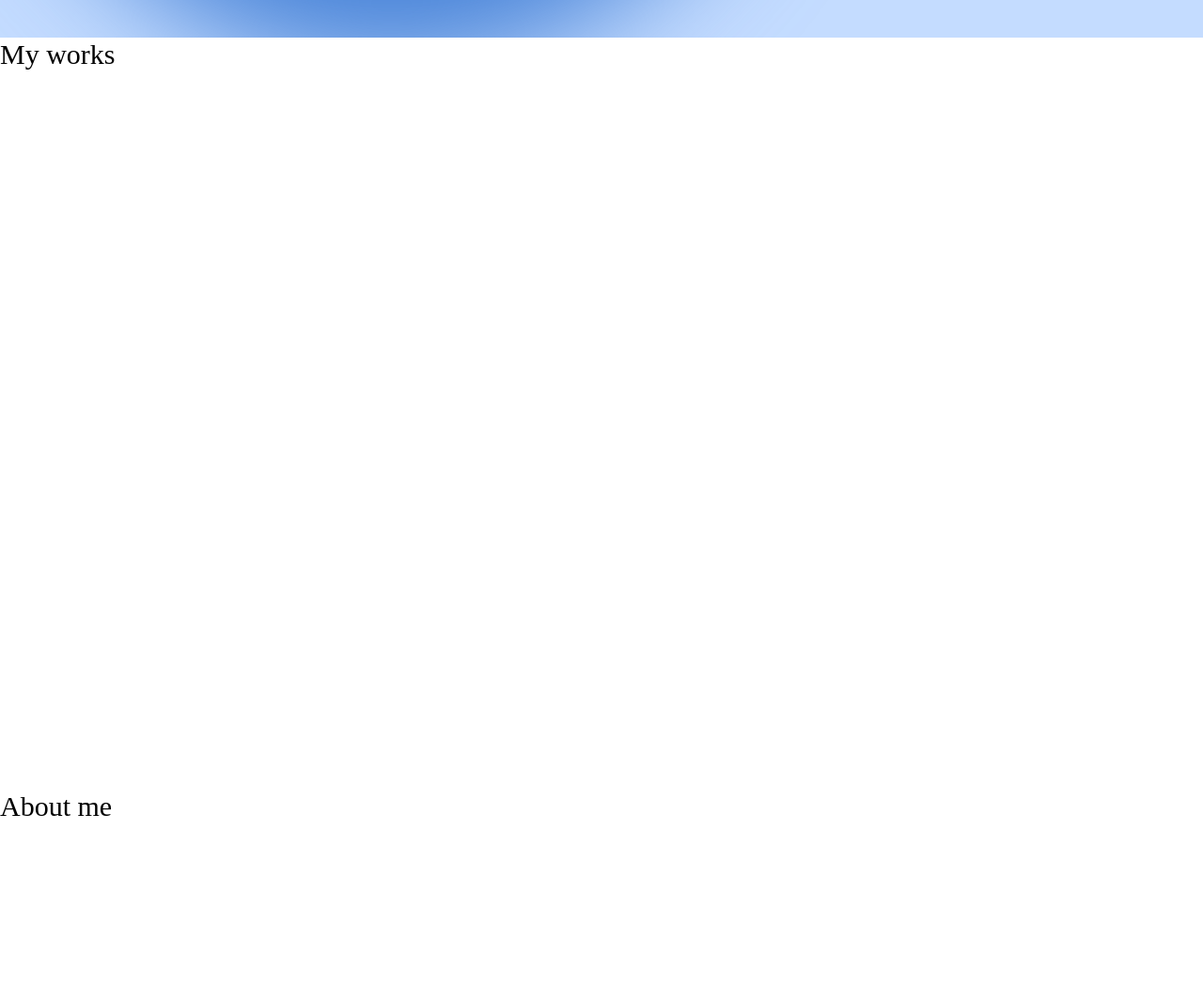
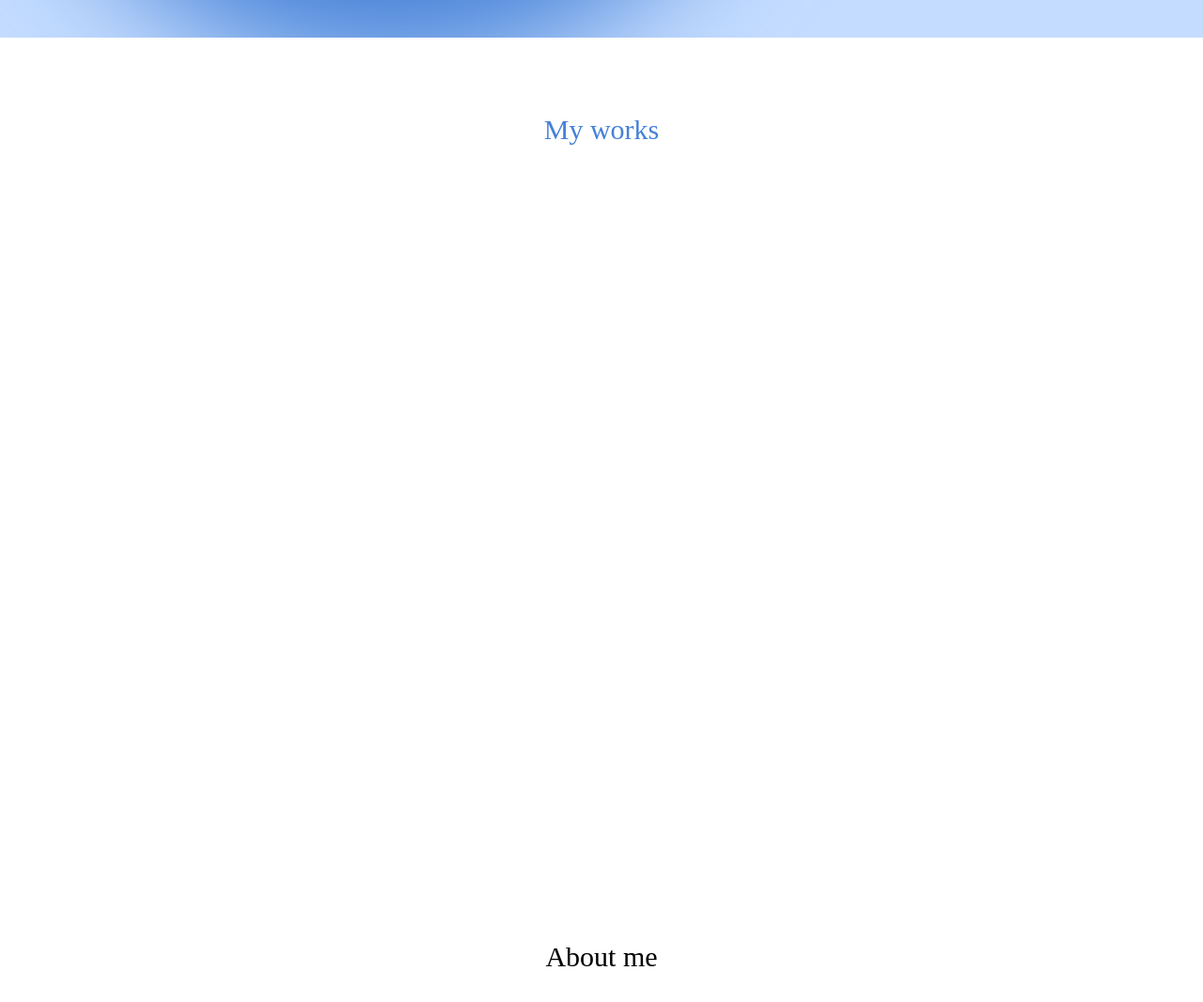
Before and after one commit to mn46/portfolio-tailwind, a website: page index.html in a window 1280 px wide. Shown: the part 760-1826 px from the top of the page at 94% size. Before the commit the page ends 1636 px from the top, so only its background shows below. Drawn offline with Linux system fonts and the light colour scheme; a web font is replaced by a local one.

Commit message:
Style remaining headlines and sections

```diff
--- a/index.html
+++ b/index.html
@@ -51,11 +51,13 @@
           <img src="assets/arrow.png" />
         </button>
       </section>
-      <section id="my_works" class="min-h-screen">
-        <h2 class="font-headline text-3xl">My works</h2>
+      <section id="my_works" class="min-h-screen m-20">
+        <h2 class="font-headline text-3xl text-center text-dark-blue">
+          My works
+        </h2>
       </section>
-      <section id="about_me">
-        <h2 class="font-headline text-3xl">About me</h2>
+      <section id="about_me" class="min-h-screen m-20">
+        <h2 class="font-headline text-3xl text-center">About me</h2>
       </section>
     </main>
     <script src="script.js"></script>
```
Also changed, not shown: src/output.css.
